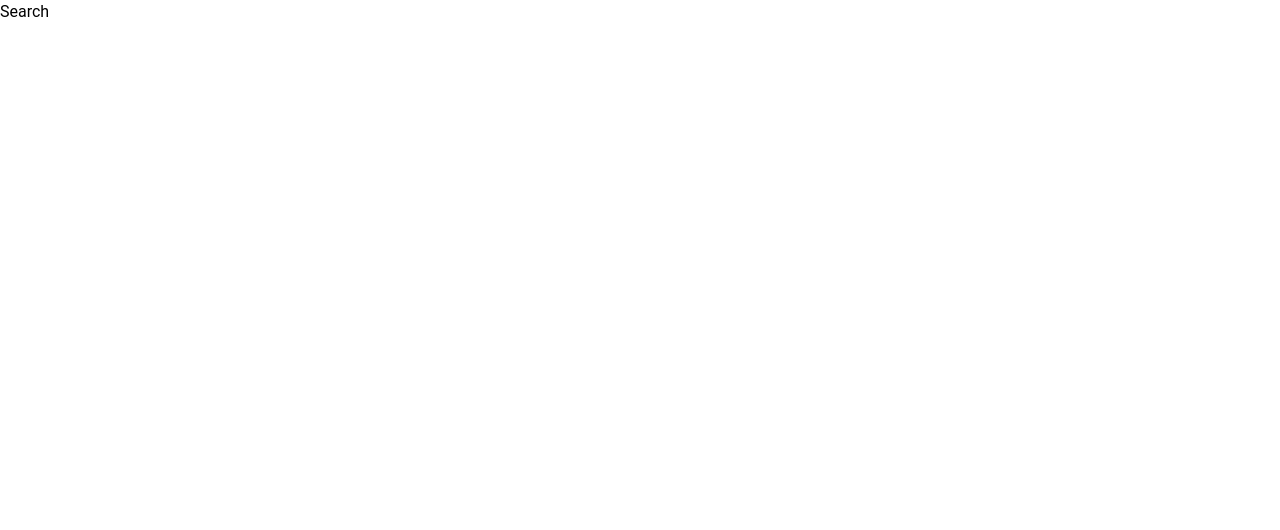
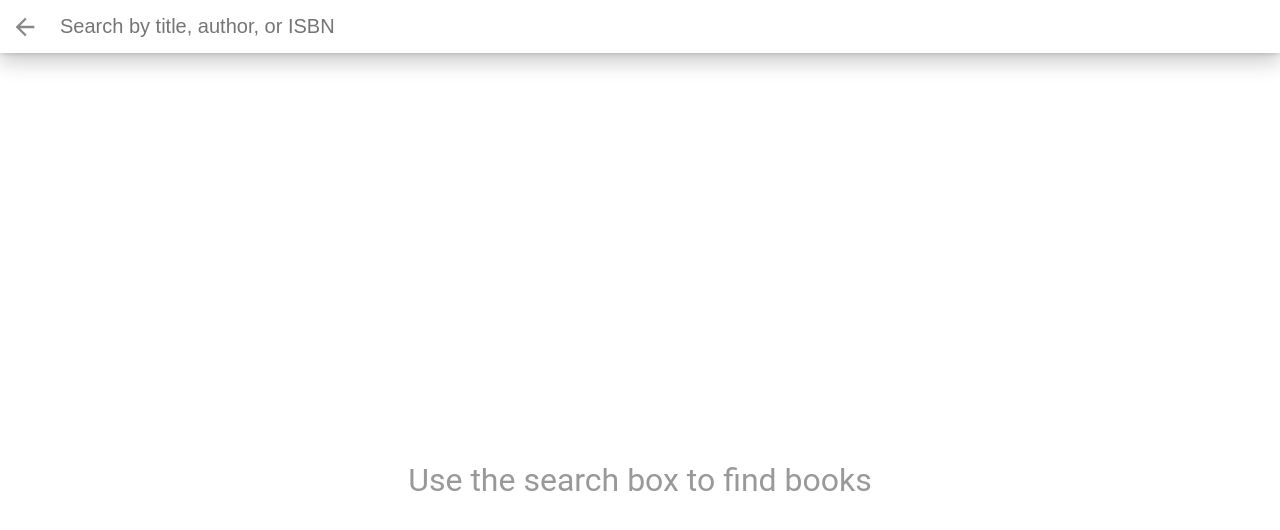
Before and after one commit to kellewic/react-nanodegree, a React (Vite) app: page /search in a window 1280 px wide. Shown: the top 530 px of the page. Built offline with nearby package versions, Linux system fonts and the light colour scheme.

Commit message:
feat: Initial scaffolding of Search page

```diff
--- a/src/App.css
+++ b/src/App.css
@@ -12,7 +12,8 @@ body,
 }
 
 .loader-container,
-.error-container {
+.error-container,
+.search-initial-container {
   display: flex;
   justify-content: center;
   align-items: center;
@@ -26,6 +27,10 @@ body,
 
 .error {
   color: #f44336;
+}
+
+.search-initial-text {
+  color: #999;
 }
 
 /* main page */
--- a/src/App.js
+++ b/src/App.js
@@ -1,4 +1,5 @@
 import { useState, useEffect, useMemo, useCallback } from "react";
+import { Link } from "react-router-dom";
 import * as BooksAPI from "./BooksAPI";
 import BookShelf from "./BookShelf";
 import { BookshelvesContext } from "./BookshelvesContext";
@@ -85,6 +86,10 @@ function App() {
           </div>
         </BookshelvesContext>
       )}
+
+      <div className="open-search">
+        <Link to="/search" title="Search for books" aria-label="Search for books">Search</Link>
+      </div>
     </div>
   );
 }
--- a/src/Search.js
+++ b/src/Search.js
@@ -1,6 +1,31 @@
+import { useState } from "react";
+import { Link } from "react-router-dom";
+
 function Search() {
+    const [query, setQuery] = useState("");
+
     return (
-        <div>Search</div>
+        <div className="search-books">
+            <div className="search-books-bar">
+                <Link className="close-search" to="/" title="Back to home" aria-label="Back to home">Home</Link>
+                <div className="search-books-input-wrapper">
+                    <input type="text" autoFocus placeholder="Search by title, author, or ISBN"
+                        value={query}
+                        onChange={(e) => setQuery(e.target.value)}
+                    />
+                </div>
+            </div>
+            <div className="search-books-results">
+                {!query && (
+                    <div className="search-initial-container">
+                        <div className="search-initial-text">Use the search box to find books</div>
+                    </div>
+                )}
+                {query && (
+                    <ol className="books-grid"></ol>
+                )}
+            </div>
+        </div>
     );
 }
 
```
